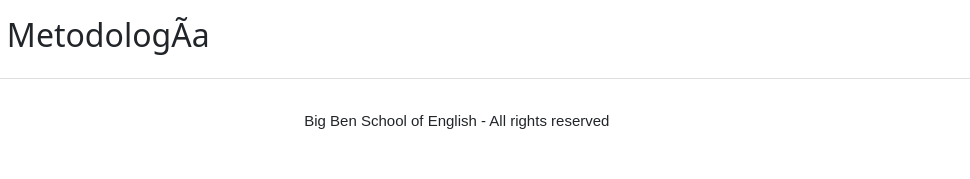
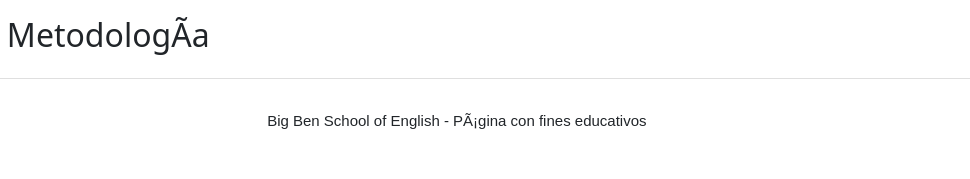
Before and after one commit to beluram/inst_ingles_ramirez, a website: page index.html in a window 1280 px wide. Shown: the part 1452-1631 px from the top of the page, 142-1112 px from the left. Drawn offline with nearby package versions, Linux system fonts and the light colour scheme; files whose address does not match are found by name.

Commit message:
cambio de footer

```diff
--- a/index.html
+++ b/index.html
@@ -151,7 +151,7 @@
     <div class="logo">
       <img src="./assets/img/big-ben-vector-illustration_gg81010879.jpg" class="logo" />
     </div>
-    <p>Big Ben School of English - All rights reserved</p>
+    <p>Big Ben School of English - Página con fines educativos</p>
 
     <div class="redes">
       <div class="btnredes">
```
Also changed, not shown: pages/contactanos.html (+1 -1 lines), pages/cursos.html (+1 -1 lines), pages/encontranos.html (+1 -1 lines), pages/institucional.html (+1 -1 lines).
